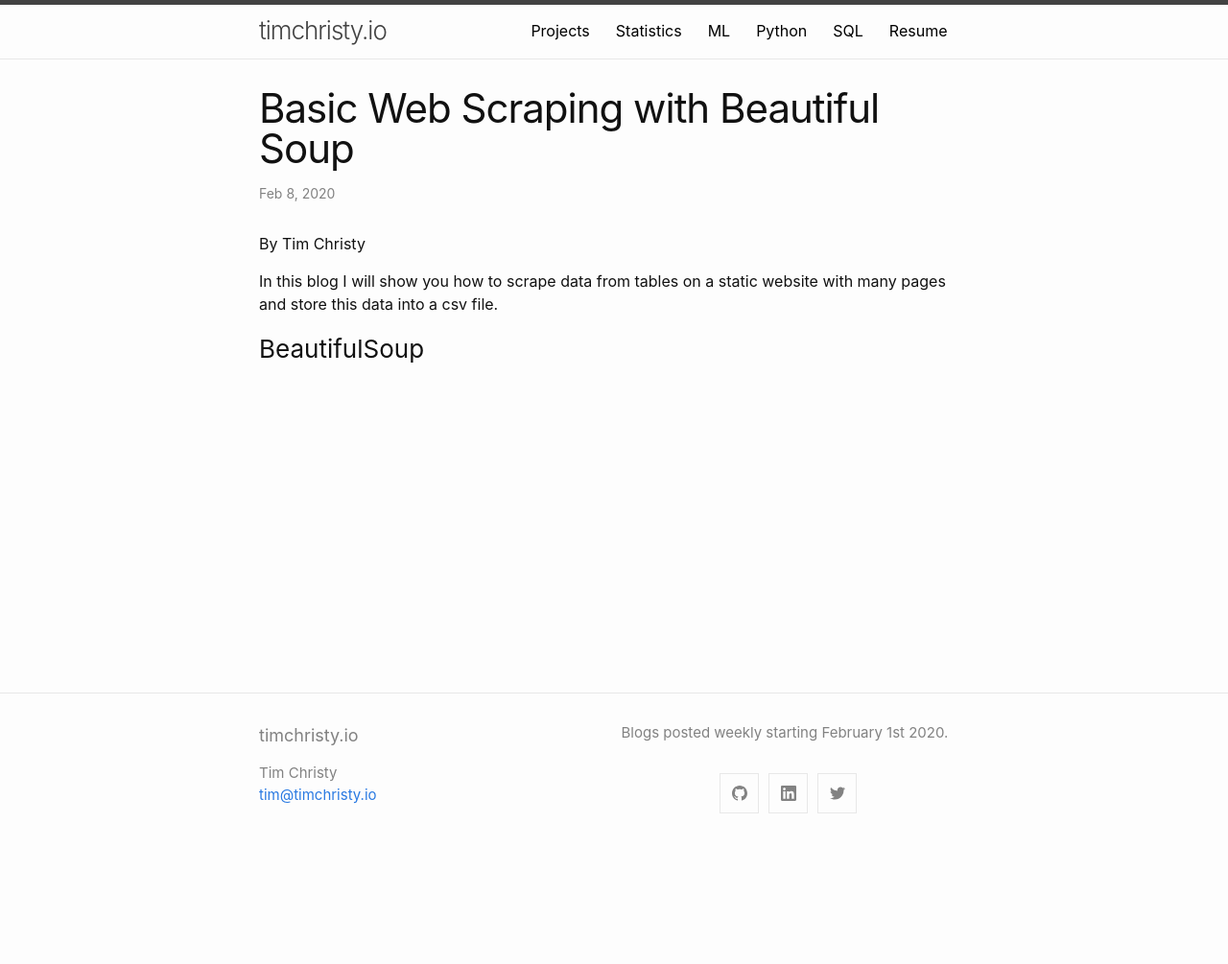
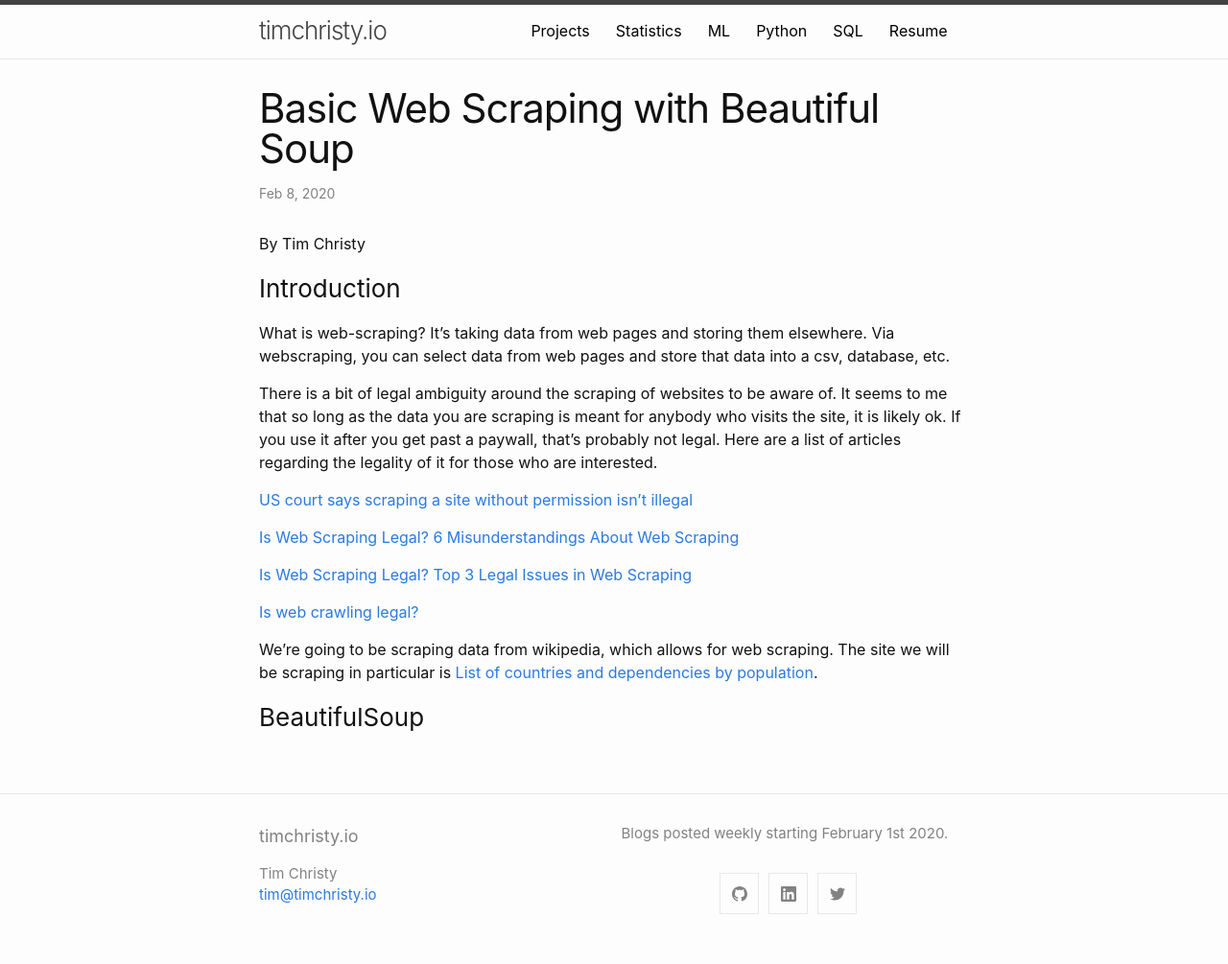
Before and after one commit to tim-christy/temp, a Jekyll site: the page built from _posts/2020-02-08-basic-webscraping.md, in a window 1280 px wide. Shown: the whole page at 96% size. Built offline with Jekyll 4.4.1, drawn with Linux system fonts in a browser that asks for light colours; before the commit the page ends 900 px from its top, so only the background shows below that.

Commit message:
starting web scraping blog

```diff
--- a/_posts/2020-02-08-basic-webscraping.md
+++ b/_posts/2020-02-08-basic-webscraping.md
@@ -5,6 +5,20 @@ Author: Tim Christy
 ---
 By Tim Christy
 
-In this blog I will show you how to scrape data from tables on a static website with many pages and store this data into a csv file.
+### Introduction
+What is web-scraping? It's taking data from web pages and storing them elsewhere. Via webscraping, you can select data from web pages and store that data into a csv, database, etc.
+
+There is a bit of legal ambiguity around the scraping of websites to be aware of. It seems to me that so long as the data you are scraping is meant for anybody who visits the site, it is likely ok. If you use it after you get past a paywall, that's probably not legal. Here are a list of articles regarding the legality of it for those who are interested.
+
+[US court says scraping a site without permission isn’t illegal](https://thenextweb.com/security/2019/09/10/us-court-says-scraping-a-site-without-permission-isnt-illegal/)
+
+[Is Web Scraping Legal? 6 Misunderstandings About Web Scraping](https://www.import.io/post/6-misunderstandings-about-web-scraping/)
+
+[Is Web Scraping Legal? Top 3 Legal Issues in Web Scraping](http://scrapingauthority.com/2016/08/22/web-scraping-legal)
+
+[Is web crawling legal?
+](https://towardsdatascience.com/is-web-crawling-legal-a758c8fcacde)
+
+We're going to be scraping data from wikipedia, which allows for web scraping. The site we will be scraping in particular is [List of countries and dependencies by population](https://en.wikipedia.org/wiki/List_of_countries_and_dependencies_by_population).
 
 ### BeautifulSoup
```
